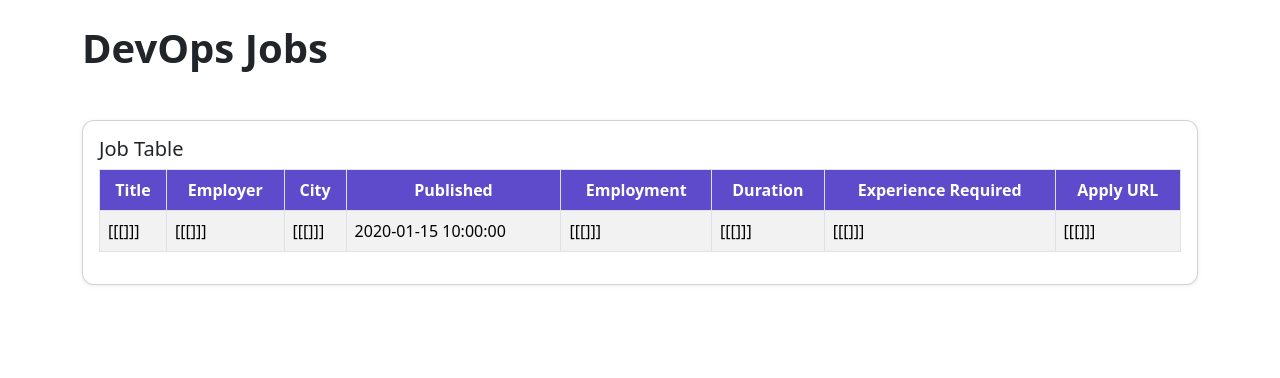
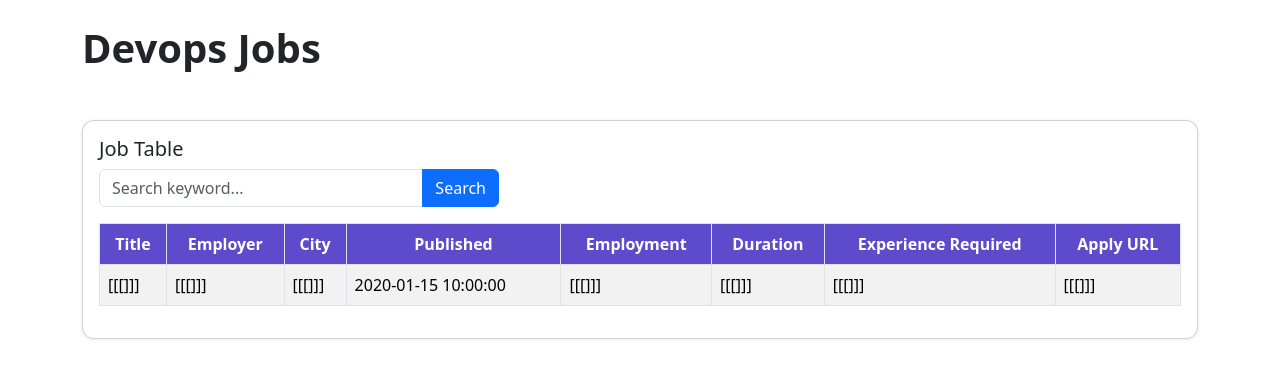
Before and after one commit to SamKian0007/devops-jobx-notifier, a Flask app: page /jobs/devops in a window 1280 px wide. Shown: the top 378 px of the page. Run offline with Flask 3, Linux system fonts and the light colour scheme; a database or web service that is not in the repository returns one stand-in record (values such as "Sample title"); data that the repository does not hold is empty; some libraries are stand-ins or nearby versions.

Commit message:
adding search pannel at top of main table...

```diff
--- a/application/app.py
+++ b/application/app.py
@@ -1,4 +1,4 @@
-from flask import Flask, render_template, session, url_for, redirect
+from flask import Flask, render_template, session, url_for, redirect, request
 from dotenv import load_dotenv
 import os
 
@@ -30,7 +30,8 @@
 
 @app.get("/jobs/devops")
 def jobs_devops():
-    return jobs_devops_formated()
+    keyword = request.args.get("keyword", "devops")
+    return jobs_devops_formated(keyword)
 
 
 @app.get("/jobs/devops/plot")
--- a/application/dataframe_devops.py
+++ b/application/dataframe_devops.py
@@ -5,9 +5,8 @@
 from application.jobs_dataframe import devops_jobs_dataframe
 
 
-def jobs_devops_formated():
-    df = devops_jobs_dataframe("devops", 50)
-
+def jobs_devops_formated(keyword="devops"):
+    df = devops_jobs_dataframe(keyword, 50)
     table_html = df.to_html(
         classes="table table-striped table-bordered table-hover align-middle",
         index=False,
@@ -15,8 +14,7 @@
     )
     return render_template(
         "devops.html",
-        title="open jobs for DevOps",
-        header="DevOps Jobs",
+        title=f"Open jobs for {keyword.title()}",
+        header=f"{keyword.title()} Jobs",
         table_html=table_html,
-
     )
--- a/application/templates/devops.html
+++ b/application/templates/devops.html
@@ -8,6 +8,13 @@
     <div class="col-12">
       <div class="card p-3 w-100">
         <h2 class="h5">Job Table</h2>
+        <form action="/jobs/devops" method="get" class="mb-3">
+          <div class="input-group" style="max-width:400px;">
+            <input type="text" name="keyword" class="form-control" placeholder="Search keyword..." />
+            <button type="submit" class="btn btn-primary">Search</button>
+          </div>
+        </form>
+
         {{ table_html|safe }}
       </div>
     </div>
```
